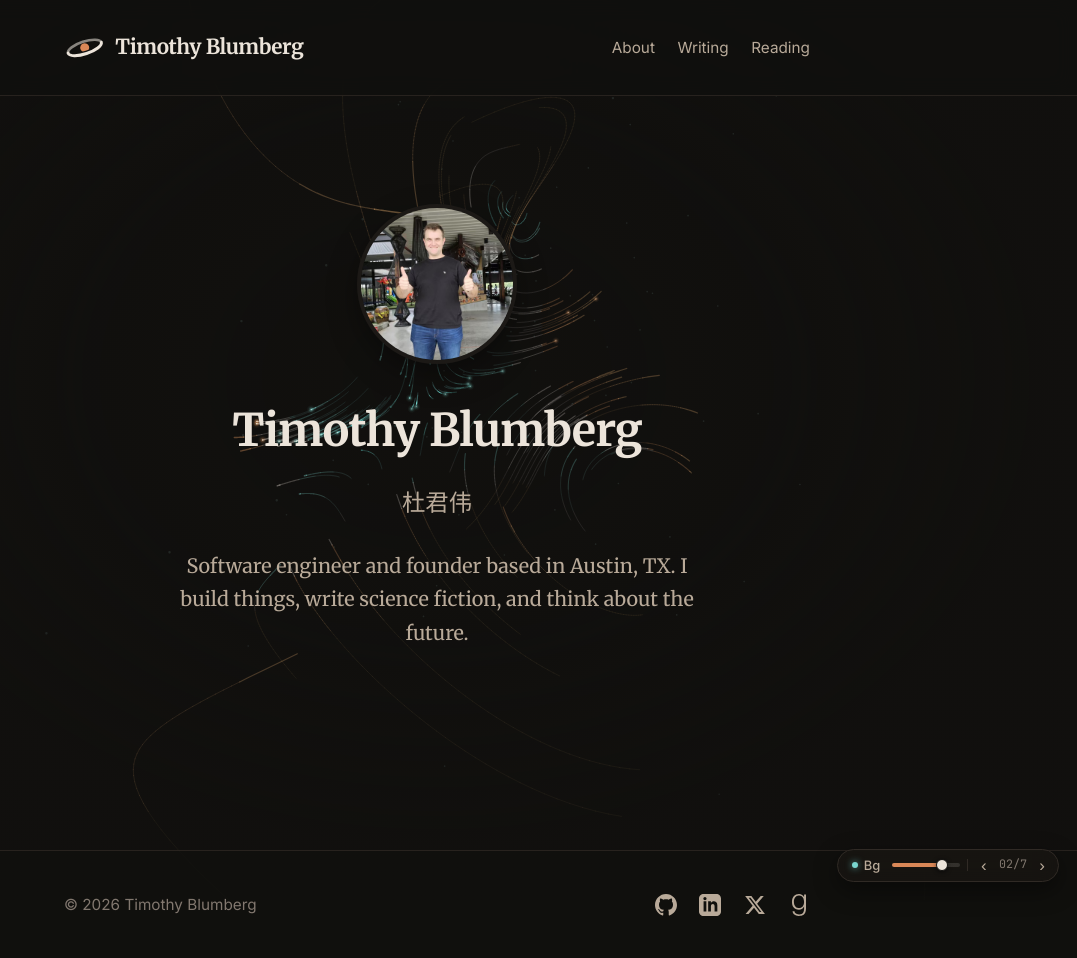
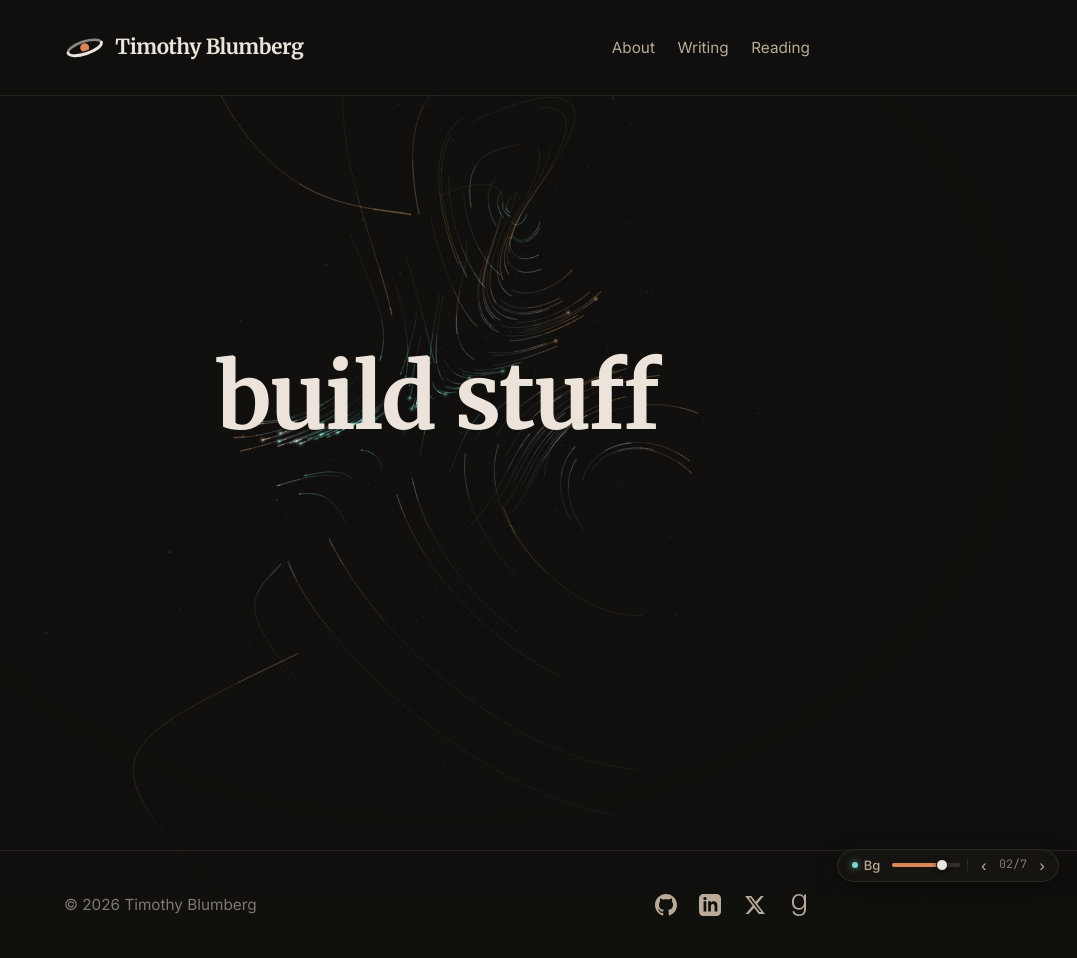
Before and after one commit to TimelyToga/TimelyToga.github.io, a Jekyll site: the page built from index.html, in a window 1280 px wide. Shown: the whole page, without its empty margins (203-1280 px from the left). Built offline with Jekyll 4.4.1, drawn with Linux system fonts in a browser that asks for light colours.

Commit message:
Make home page just 'build stuff'

```diff
--- a/assets/css/style.scss
+++ b/assets/css/style.scss
@@ -333,6 +333,19 @@ img {
   padding: $spacing-unit * 2 0;
 }
 
+.home-hero--minimal {
+  min-height: 55vh;
+  display: flex;
+  align-items: center;
+  justify-content: center;
+}
+
+.home-motto {
+  margin: 0;
+  font-size: clamp(2.5rem, 9vw, 5rem);
+  letter-spacing: -0.02em;
+}
+
 .profile-photo {
   width: 160px;
   height: 160px;
--- a/index.html
+++ b/index.html
@@ -1,12 +1,6 @@
 ---
 layout: default
 ---
-<div class="home-hero">
-    <img src="/assets/img/profile/face.jpg" alt="Timothy Blumberg" class="profile-photo">
-    <h1 class="home-title">Timothy Blumberg</h1>
-    <p class="home-subtitle">杜君伟</p>
-    <p class="home-intro">
-        Software engineer and founder based in Austin, TX.
-        I build things, write science fiction, and think about the future.
-    </p>
+<div class="home-hero home-hero--minimal">
+    <h1 class="home-motto">build stuff</h1>
 </div>
```
